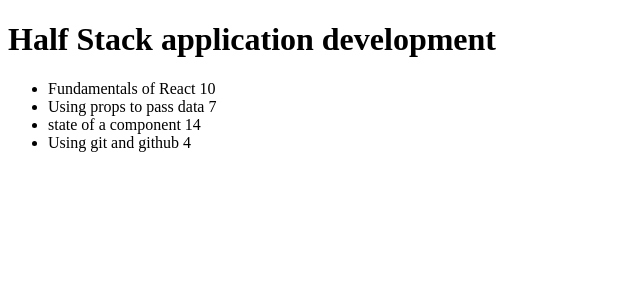
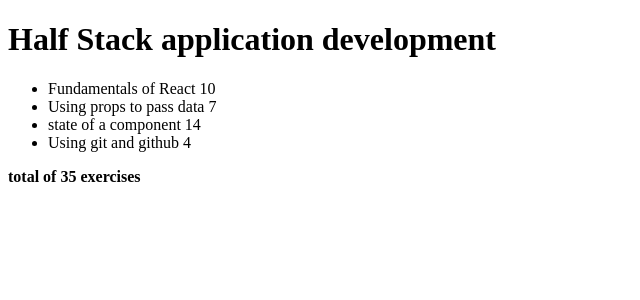
Before and after one commit to DiotheWind/course-information, a React (Vite) app: page / in a window 1280 px wide. Shown: the top 300 px of the page, without its empty margins (0-640 px from the left). Built offline with nearby package versions, Linux system fonts and the light colour scheme.

Commit message:
Refactor Total Component where it can dynamically compute total exercises of each part

```diff
--- a/src/App.jsx
+++ b/src/App.jsx
@@ -3,6 +3,7 @@ const Course = ({ course }) => {
     <div>
       <Header heading={course.name} />
       <Content parts={course.parts} />
+      <Total parts={course.parts} />
     </div>
   )
 }
@@ -31,12 +32,9 @@ const Part = ({ part }) => {
   return <li>{part.name} {part.exercises}</li>
 }
 
-const Total = (props) => {
-  return (
-    <>
-      <p>Number of exercises: {props.total}</p>
-    </>
-  )
+const Total = ({ parts }) => {
+  const totalExercises = parts.reduce((sum, part) => sum + part.exercises, 0)
+  return <p><b>total of {totalExercises} exercises</b></p>
 }
 
 const App = () => {
```
